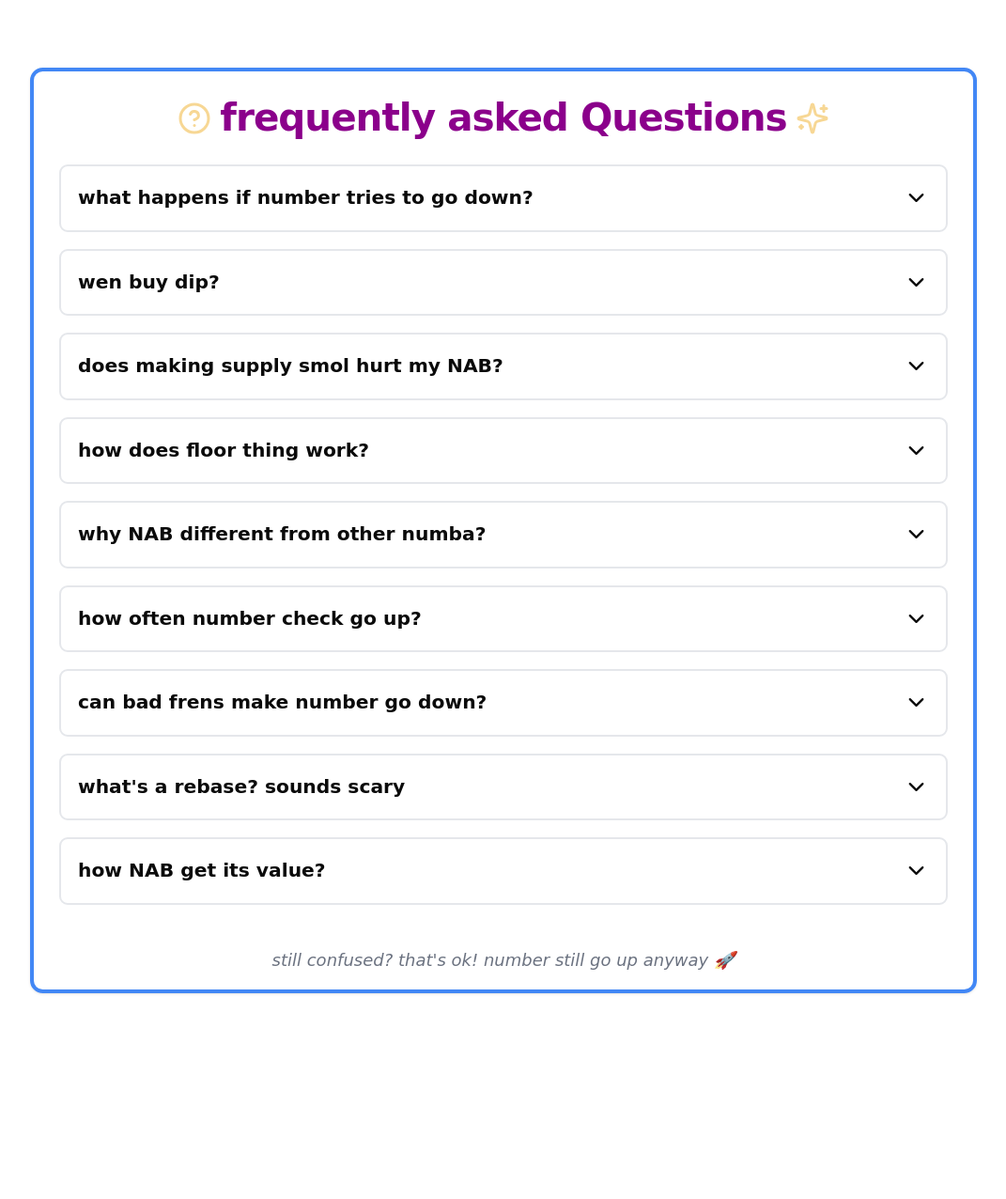
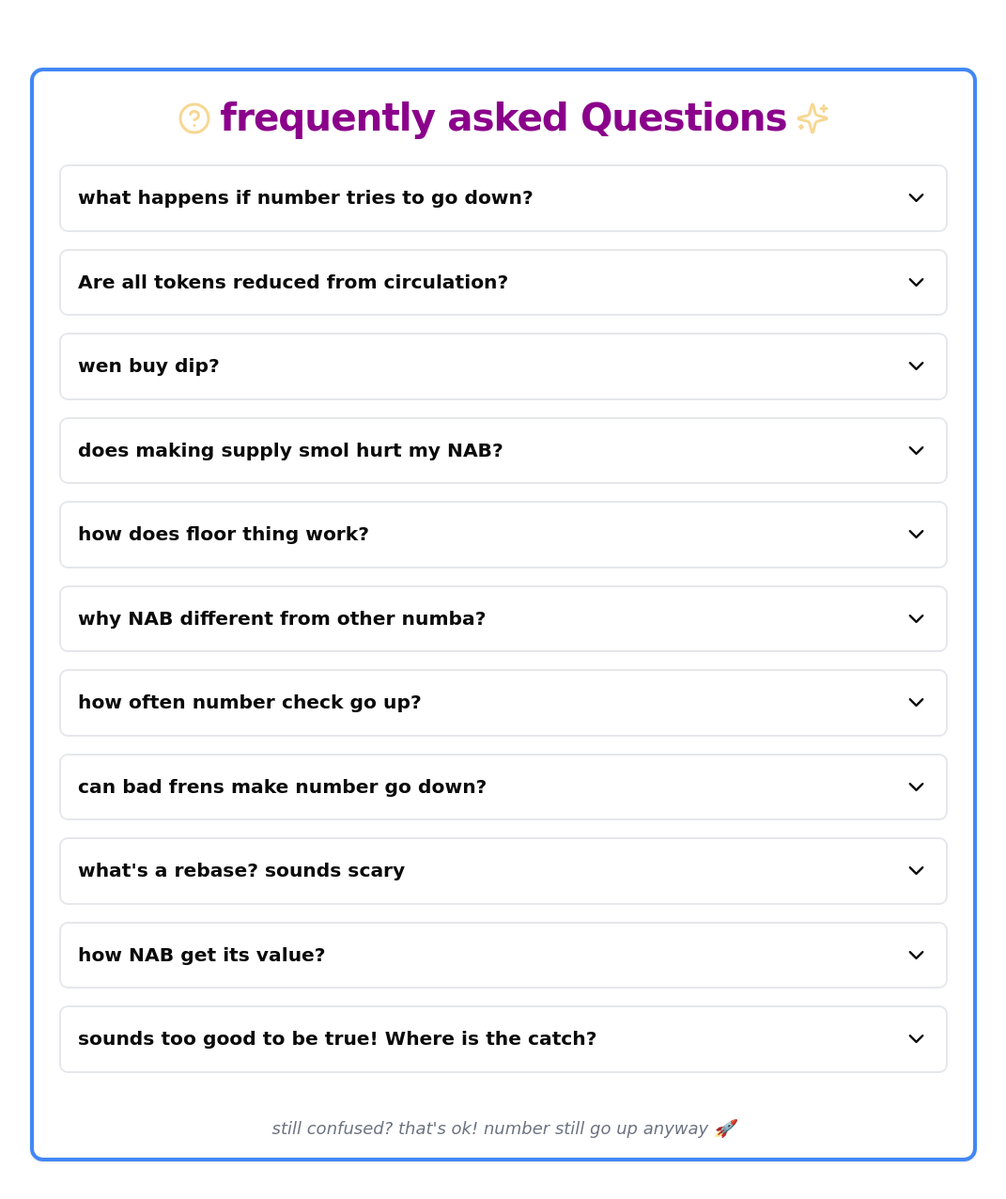
Before and after one commit to skyf0xx/number-always-bigger, a Next.js app: page /sections/faq in a window 1280 px wide. Shown: the top 1276 px of the page at 94% size, without its empty margins (104-1175 px from the left). Before the commit the page ends 1129 px from the top, so only its background shows below. Built offline with nearby package versions, Linux system fonts and the light colour scheme.

Commit message:
feat: update copy

```diff
--- a/pages/sections/ao.tsx
+++ b/pages/sections/ao.tsx
@@ -17,7 +17,7 @@ const AOSection = () => {
         },
         {
             icon: <Zap className="h-8 w-8 text-floor-pink" />,
-            title: 'zoom zoom fast',
+            title: 'lightning quick',
             description:
                 'AO makes NAB super efficient and reliable. low costs, high speed, much wow! your transactions flow like butter on a hot pancake',
         },
--- a/pages/sections/faq.tsx
+++ b/pages/sections/faq.tsx
@@ -11,8 +11,12 @@ const FAQSection = () => {
             answer: 'If the price drops below its highest low, NAB reduces the global supply (everywhere) to bring the price back up. number always wins!',
         },
         {
+            question: 'Are all tokens reduced from circulation?',
+            answer: "Yes, during a rebase, the supply reduction is applied equally across all wallets. This ensures fairness, as everyone’s share of the total market remains unchanged while helping stabilize and grow NAB's value.",
+        },
+        {
             question: 'wen buy dip?',
-            answer: 'When the supply is reduced, NAB becomes rarer, so frens buy it before the price adjusts. faster fingers = bigger gains!',
+            answer: 'When the supply is reduced, NAB becomes rarer, but a time gap exists between reduction and price adjustment. so frens buy it before the price adjusts. faster fingers = bigger gains!',
         },
         {
             question: 'does making supply smol hurt my NAB?',
@@ -42,6 +46,10 @@ const FAQSection = () => {
         {
             question: 'how NAB get its value?',
             answer: "NAB is created through staking to ensure it has value from the start. Frens must lock up valuable assets like stETH or LP tokens to mint NAB. This process ties NAB's value to real, productive assets, creating a stronger price floor and rewarding users for contributing to its stability.",
+        },
+        {
+            question: 'sounds too good to be true! Where is the catch?',
+            answer: "Like all tokens, NAB still depends on market perception and demand. NAB's algorithms are designed to incentivize and support market growth, and a steady price floor but is still reliant on market drivers.",
         },
     ];
 
```
